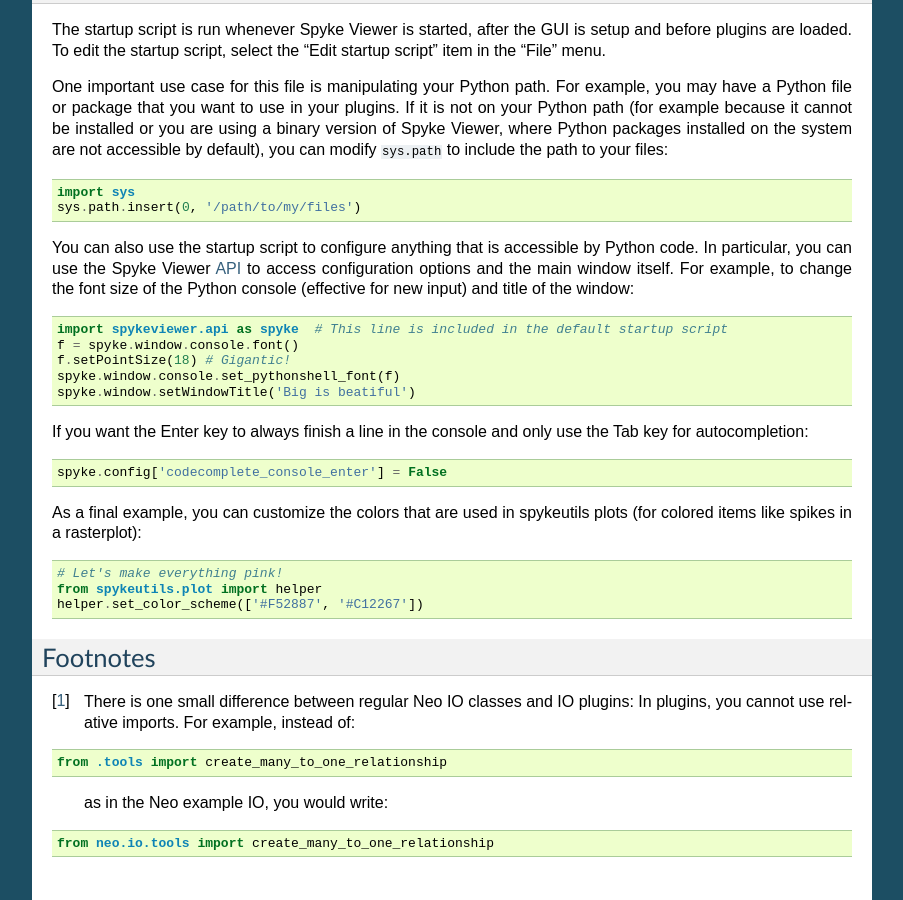
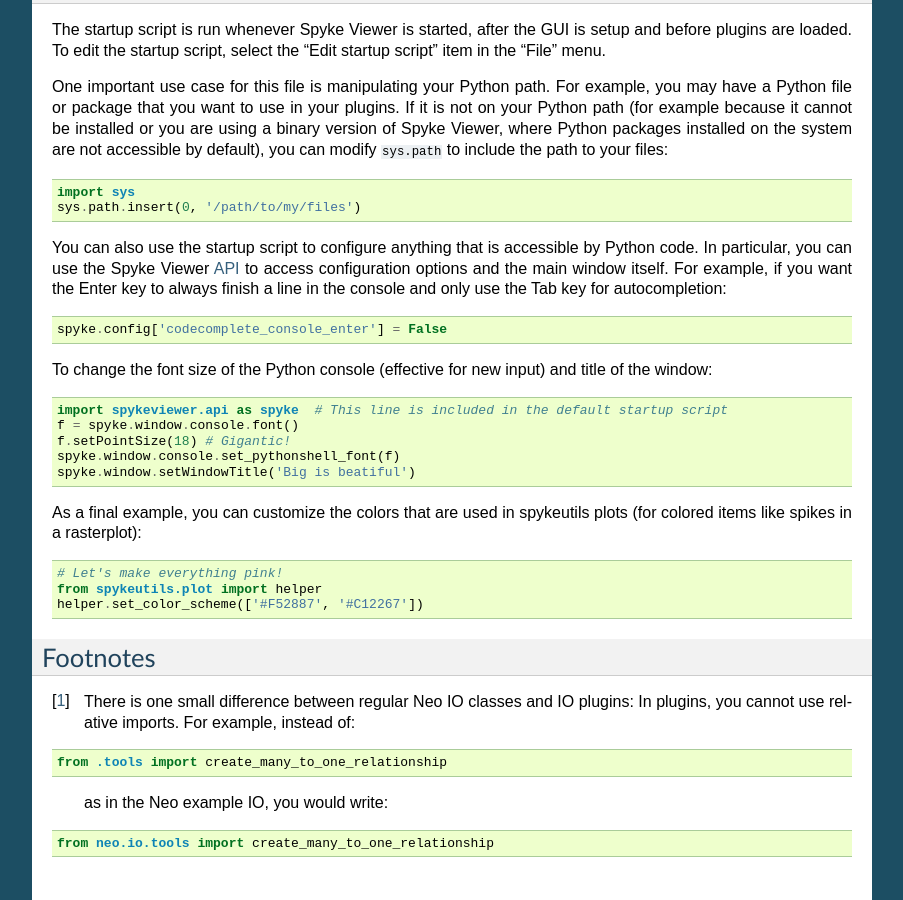
Before and after one commit to rproepp/spykeviewer, a Sphinx documentation site: the page built from doc/source/extending.rst, in a window 1280 px wide and 900 px high, scrolled down 1881 px. Shown: the whole window, without its empty margins (198-1101 px from the left). Built offline with Sphinx 7.4.7, drawn with Linux system fonts in a browser that asks for light colours; formulas are drawn with MathJax 3; part of the change alters nothing that is shown.

Commit message:
More logical order in startup script doc

```diff
--- a/doc/source/extending.rst
+++ b/doc/source/extending.rst
@@ -138,8 +138,13 @@ modify ``sys.path`` to include the path to your files::
 
 You can also use the startup script to configure anything that is accessible
 by Python code. In particular, you can use the Spyke Viewer :ref:`api` to
-access configuration options and the main window itself. For example, to
-change the font size of the Python console (effective for new input) and
+access configuration options and the main window itself. For example, if you
+want the Enter key to always finish a line in the console and only
+use the Tab key for autocompletion::
+
+    spyke.config['codecomplete_console_enter'] = False
+
+To change the font size of the Python console (effective for new input) and
 title of the window::
 
     import spykeviewer.api as spyke  # This line is included in the default startup script
@@ -148,10 +153,6 @@ title of the window::
     spyke.window.console.set_pythonshell_font(f)
     spyke.window.setWindowTitle('Big is beatiful')
 
-If you want the Enter key to always finish a line in the console and only
-use the Tab key for autocompletion::
-
-    spyke.config['codecomplete_console_enter'] = False
 
 As a final example, you can customize the colors that are used
 in spykeutils plots (for colored items like spikes in a rasterplot)::
```
